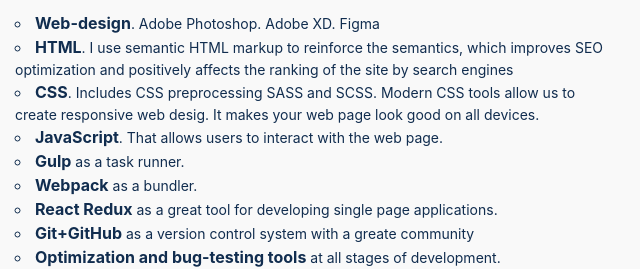
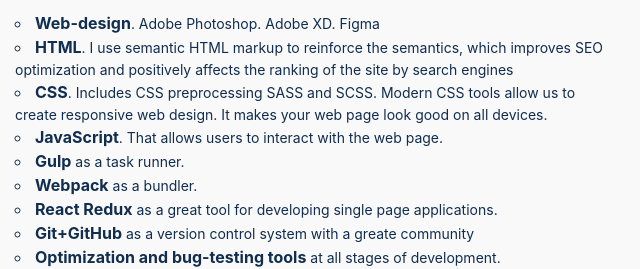
Before and after one commit to dobkir/developer_landing, a plain HTML site: page index.html in a window 1280 px wide. Shown: the part 1035-1304 px from the top of the page, 640-1280 px from the left. Drawn offline with Linux system fonts and the light colour scheme.

Commit message:
minor edit

```diff
--- a/index.html
+++ b/index.html
@@ -147,7 +147,7 @@
                         <li><strong>HTML</strong>. I use semantic HTML markup to reinforce the semantics, which improves
                             SEO optimization and positively affects the ranking of the site by search engines</li>
                         <li><strong>CSS</strong>. Includes CSS preprocessing SASS and SCSS. Modern CSS tools allow us to
-                            create responsive web desig. It makes your web page look good on all devices.</li>
+                            create responsive web design. It makes your web page look good on all devices.</li>
                         <li><strong>JavaScript</strong>. That allows users to interact with the web page.</li>
                         <li><strong>Gulp</strong> as a task runner.</li>
                         <li><strong>Webpack</strong> as a bundler.</li>
```
